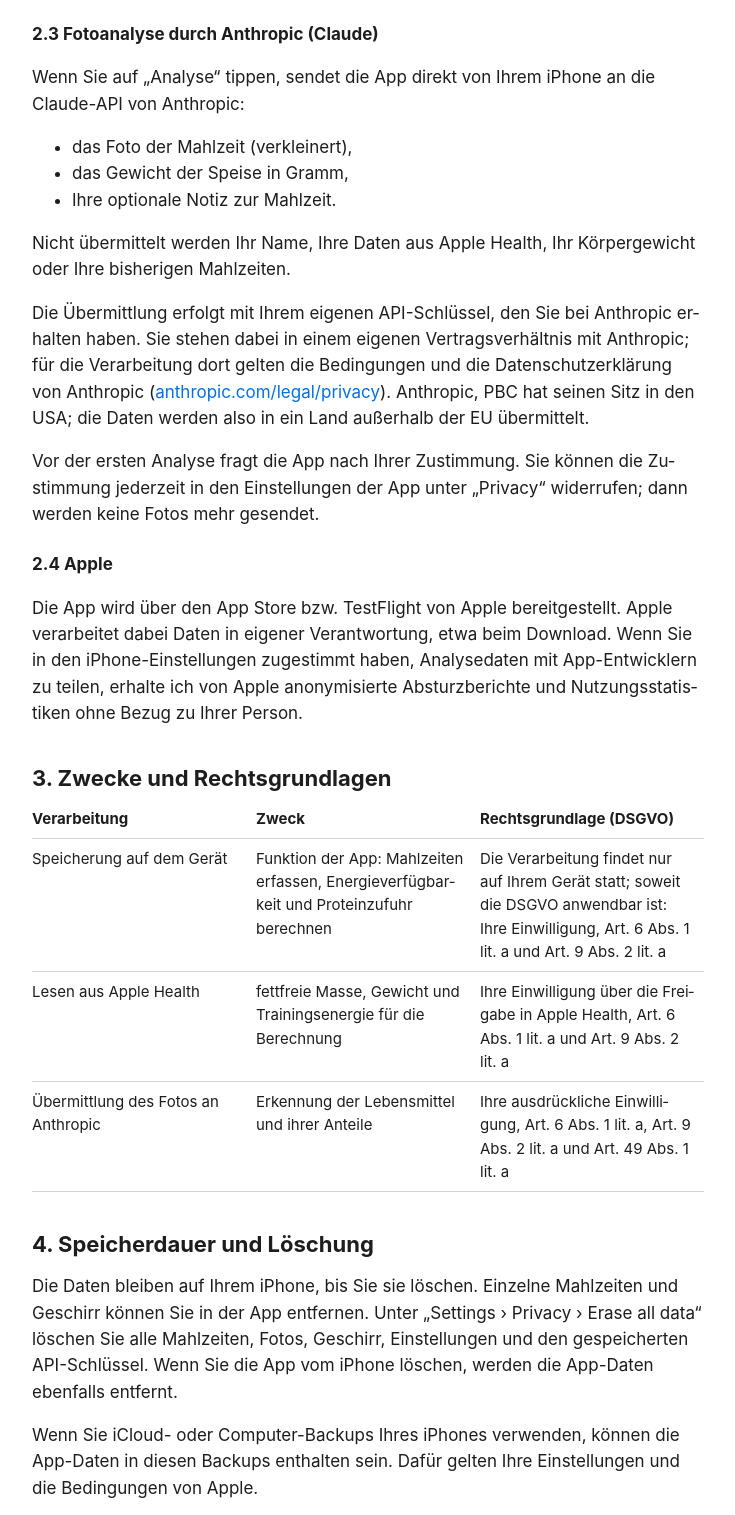
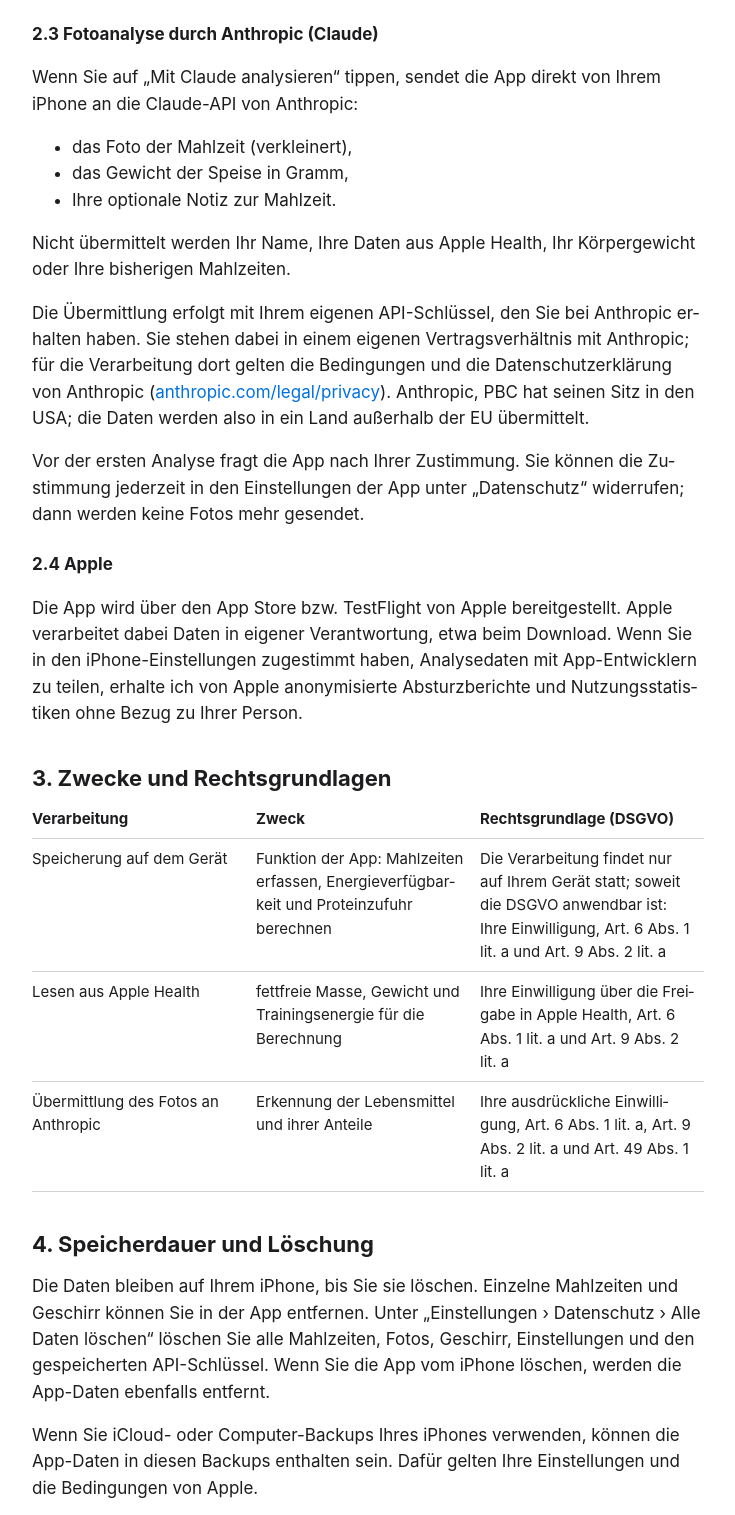
Before and after one commit to dreadnought-design/FuelDial, a plain HTML site: page privacy.html in a window 1280 px wide. Shown: the part 1320-2835 px from the top of the page, without its empty margins (272-1007 px from the left). Drawn offline with Linux system fonts and the light colour scheme.

Commit message:
Add files via upload

```diff
--- a/privacy.html
+++ b/privacy.html
@@ -64,7 +64,7 @@ der Health-App unter „Teilen“ widerrufen.
 </p>
 
 <h3>2.3 Fotoanalyse durch Anthropic (Claude)</h3>
-<p>Wenn Sie auf „Analyse“ tippen, sendet die App direkt von Ihrem iPhone an die Claude-API von Anthropic:</p>
+<p>Wenn Sie auf „Mit Claude analysieren“ tippen, sendet die App direkt von Ihrem iPhone an die Claude-API von Anthropic:</p>
 <ul>
 <li>das Foto der Mahlzeit (verkleinert),</li>
 <li>das Gewicht der Speise in Gramm,</li>
@@ -81,7 +81,7 @@ Anthropic, PBC hat seinen Sitz in den USA; die Daten werden also in ein Land au
 </p>
 <p>
 Vor der ersten Analyse fragt die App nach Ihrer Zustimmung. Sie können die Zustimmung jederzeit in den
-Einstellungen der App unter „Privacy“ widerrufen; dann werden keine Fotos mehr gesendet.
+Einstellungen der App unter „Datenschutz“ widerrufen; dann werden keine Fotos mehr gesendet.
 </p>
 
 <h3>2.4 Apple</h3>
@@ -103,7 +103,7 @@ Bezug zu Ihrer Person.
 <h2>4. Speicherdauer und Löschung</h2>
 <p>
 Die Daten bleiben auf Ihrem iPhone, bis Sie sie löschen. Einzelne Mahlzeiten und Geschirr können Sie in der App
-entfernen. Unter „Settings › Privacy › Erase all data“ löschen Sie alle Mahlzeiten, Fotos, Geschirr,
+entfernen. Unter „Einstellungen › Datenschutz › Alle Daten löschen“ löschen Sie alle Mahlzeiten, Fotos, Geschirr,
 Einstellungen und den gespeicherten API-Schlüssel. Wenn Sie die App vom iPhone löschen, werden die App-Daten
 ebenfalls entfernt.
 </p>
@@ -195,7 +195,7 @@ for advertising or profiling. You can withdraw access at any time in the Health
 </p>
 
 <h3>2.3 Photo analysis by Anthropic (Claude)</h3>
-<p>When you tap “Analyse”, the app sends directly from your iPhone to Anthropic's Claude API:</p>
+<p>When you tap “Analyse with Claude”, the app sends directly from your iPhone to Anthropic's Claude API:</p>
 <ul>
 <li>the photo of the meal (downscaled),</li>
 <li>the weight of the food in grams,</li>
```
Also changed, not shown: index-de.html (+1 -1 lines).
